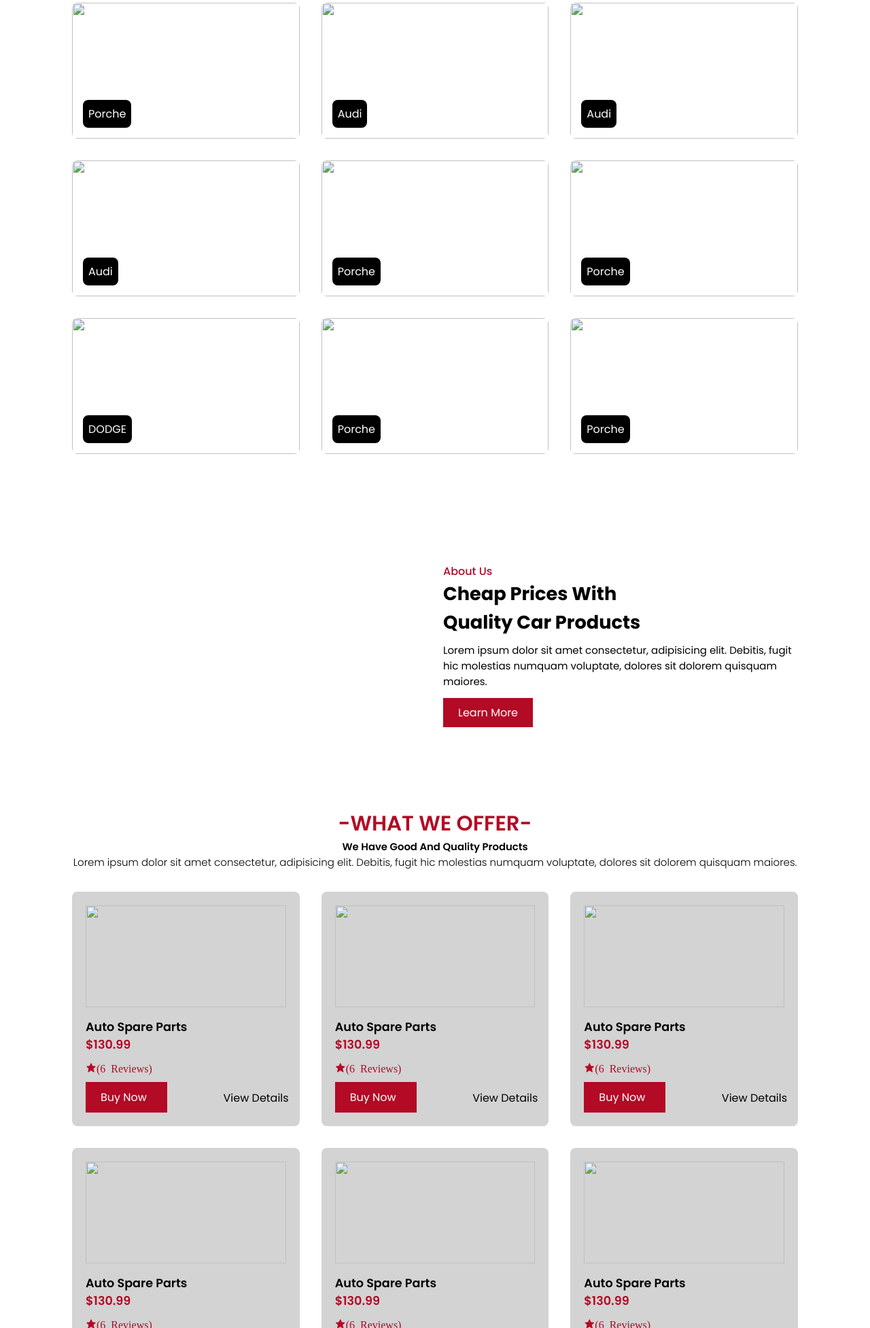
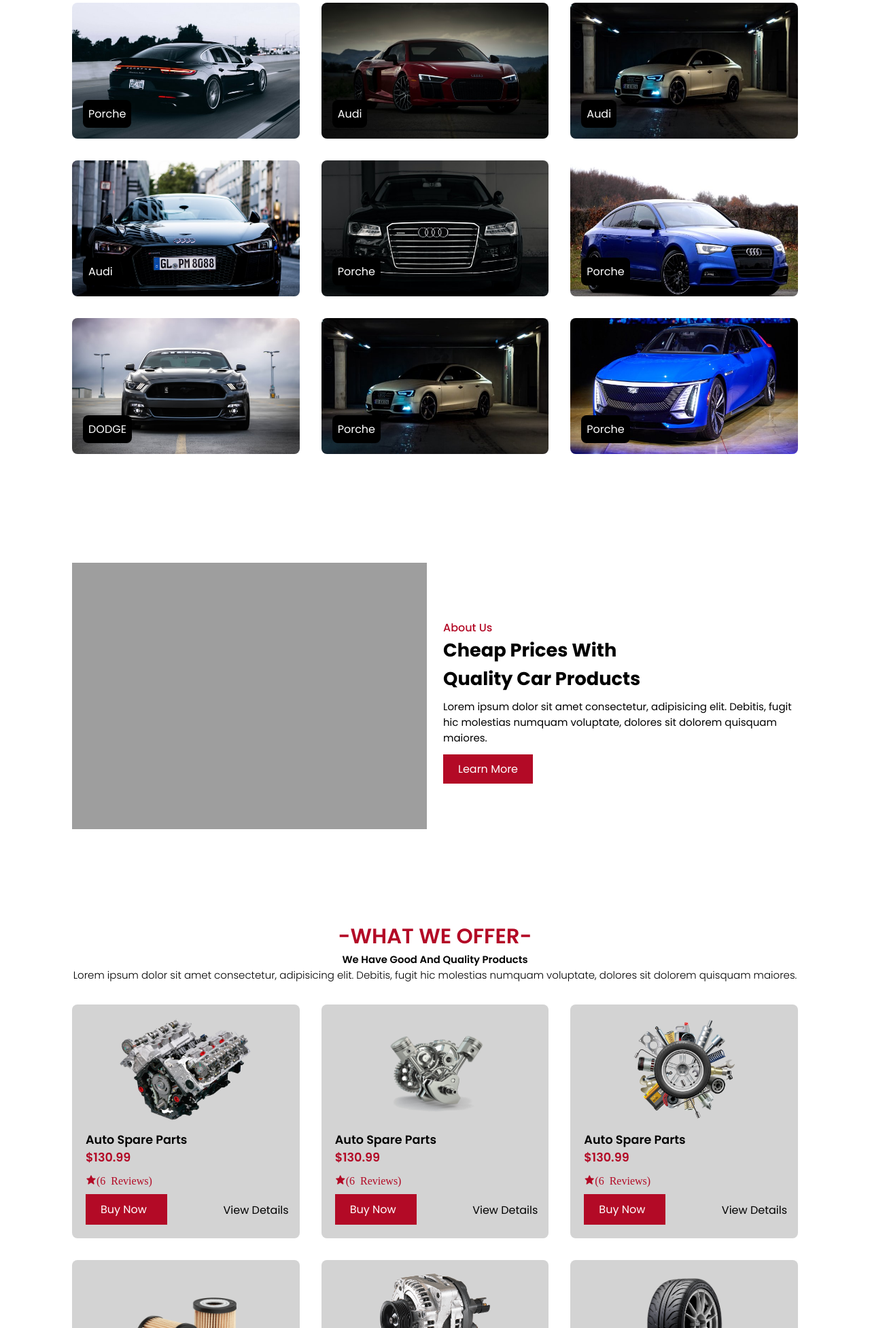
Before and after one commit to msaaad147/Autobazar1.com, a plain HTML site: page index.html in a window 1280 px wide. Shown: the part 846-2800 px from the top of the page at 68% size. Drawn offline with nearby package versions, Linux system fonts and the light colour scheme; the site is published under a folder, as on GitHub Pages, so addresses that start at the root find nothing.

Commit message:
Update index.html

```diff
--- a/index.html
+++ b/index.html
@@ -54,54 +54,54 @@
         <div class="cars-container container">
             <!--Box 1-->
             <div class="box">
-                <img src="/img/car1.jpg" alt="">
+                <img src="./img/car1.jpg" alt="">
                 <h2>Porche</h2>
             </div>
             <!--Box 2-->
             <div class="box">
-                <img src="/img/car2.jpg" alt="">
+                <img src="./img/car2.jpg" alt="">
                 <h2>Audi</h2>
             </div>
 
                <!--Box 7-->
         <div class="box">
-            <img src="/img/car5.jpg" alt="">
+            <img src="./img/car5.jpg" alt="">
             <h2>Audi</h2>
         </div>
 
             <!--Box 3-->
             <div class="box">
-                <img src="/img/car3.jpg" alt="">
+                <img src="./img/car3.jpg" alt="">
                 <h2>Audi</h2>
             </div>
 
             <!--Box 4-->
             <div class="box">
-                <img src="/img/car4.jpg" alt="">
+                <img src="./img/car4.jpg" alt="">
                 <h2>Porche</h2>
             </div>
 
             <!--Box 5-->
             <div class="box">
-                <img src="/img/car7.jpeg" alt="">
+                <img src="./img/car7.jpeg" alt="">
                 <h2>Porche</h2>
             </div>
 
             <!--Box 6-->
             <div class="box">
-                <img src="/img/car6.jpg" alt="">
+                <img src="./img/car6.jpg" alt="">
                 <h2>DODGE</h2>
             </div>
 
             <!--Box 7-->
             <div class="box">
-                <img src="/img/car5.jpg" alt="">
+                <img src="./img/car5.jpg" alt="">
                 <h2>Porche</h2>
             </div>
 
             <!--Box 8-->
             <div class="box">
-                <img src="/img/car8.jpg" alt="">
+                <img src="./img/car8.jpg" alt="">
                 <h2>Porche</h2>
             </div>
         </div>
@@ -112,7 +112,7 @@
     <section>
         <section class="about container" id="about">
             <div class="about-img">
-                <img src="/img/about.png" alt="">
+                <img src="./img/about.png" alt="">
             </div>
             <div class="about-text">
                 <span>About Us</span>
@@ -135,7 +135,7 @@
             <!--Box 1-->
 
             <div class="box">
-                <img src="/img/part1.png" alt="">
+                <img src="./img/part1.png" alt="">
                 <h3>Auto Spare Parts</h3>
                 <span>$130.99</span>
                 <i class='bx bxs-star'>(6 Reviews)</i>
@@ -146,7 +146,7 @@
                <!--Box 2-->
 
                <div class="box">
-                <img src="/img/part2.png" alt="">
+                <img src="./img/part2.png" alt="">
                 <h3>Auto Spare Parts</h3>
                 <span>$130.99</span>
                 <i class='bx bxs-star'>(6 Reviews)</i>
@@ -157,7 +157,7 @@
                <!--Box 3-->
 
                <div class="box">
-                <img src="/img/part3.png" alt="">
+                <img src="./img/part3.png" alt="">
                 <h3>Auto Spare Parts</h3>
                 <span>$130.99</span>
                 <i class='bx bxs-star'>(6 Reviews)</i>
@@ -168,7 +168,7 @@
                <!--Box 4-->
 
                <div class="box">
-                <img src="/img/part4.png" alt="">
+                <img src="./img/part4.png" alt="">
                 <h3>Auto Spare Parts</h3>
                 <span>$130.99</span>
                 <i class='bx bxs-star'>(6 Reviews)</i>
@@ -179,7 +179,7 @@
                <!--Box 5-->
 
                <div class="box">
-                <img src="/img/part5.png" alt="">
+                <img src="./img/part5.png" alt="">
                 <h3>Auto Spare Parts</h3>
                 <span>$130.99</span>
                 <i class='bx bxs-star'>(6 Reviews)</i>
@@ -190,7 +190,7 @@
                <!--Box 6-->
 
                <div class="box">
-                <img src="/img/part6.png" alt="">
+                <img src="./img/part6.png" alt="">
                 <h3>Auto Spare Parts</h3>
                 <span>$130.99</span>
                 <i class='bx bxs-star'>(6 Reviews)</i>
@@ -214,7 +214,7 @@
         <div class="exp-container container">
             <!--Box 1-->
             <div class="box">
-                <img src="/img/Customer-1.jpg" alt="">
+                <img src="./img/Customer-1.jpg" alt="">
                 <span>August 21 2022</span>
                 <h3>Experience of our Customers</h3>
                 <p>Lorem ipsum dolor sit amet consectetur, adipisicing elit. Debitis, fugit hic molestias numquam voluptate, dolores sit dolorem quisquam maiores.</p>
@@ -222,7 +222,7 @@
 
              <!--Box 2-->
              <div class="box">
-                <img src="/img/Customer-2.jpg" alt="">
+                <img src="./img/Customer-2.jpg" alt="">
                 <span>August 21 2022</span>
                 <h3>Experience of our Customers</h3>
                 <p>Lorem ipsum dolor sit amet consectetur, adipisicing elit. Debitis, fugit hic molestias numquam voluptate, dolores sit dolorem quisquam maiores.</p>
@@ -230,7 +230,7 @@
 
              <!--Box 3-->
              <div class="box">
-                <img src="/img/Customer-3.jpg" alt="">
+                <img src="./img/Customer-3.jpg" alt="">
                 <span>August 21 2022</span>
                 <h3>Experience of our Customers</h3>
                 <p>Lorem ipsum dolor sit amet consectetur, adipisicing elit. Debitis, fugit hic molestias numquam voluptate, dolores sit dolorem quisquam maiores.</p>
```
